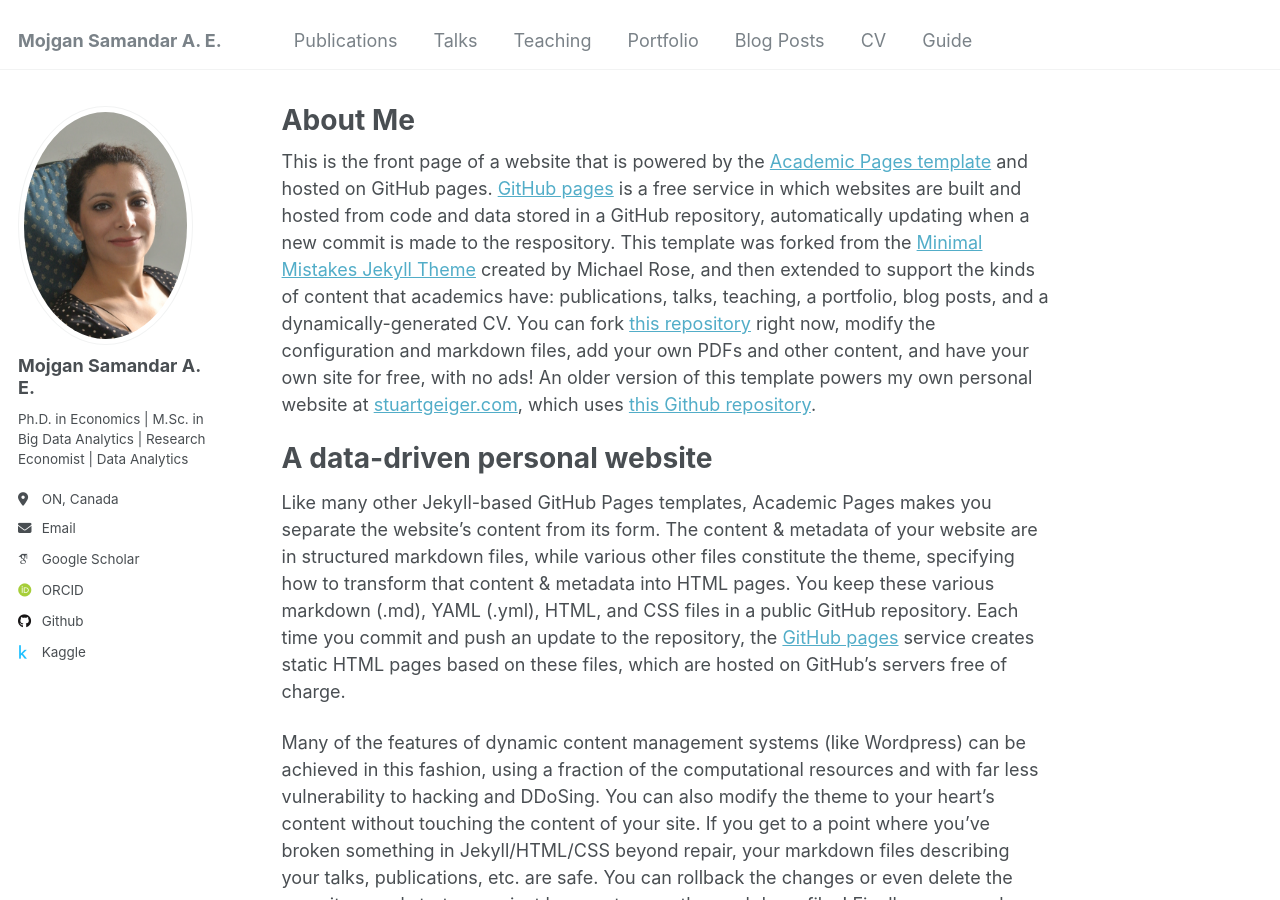
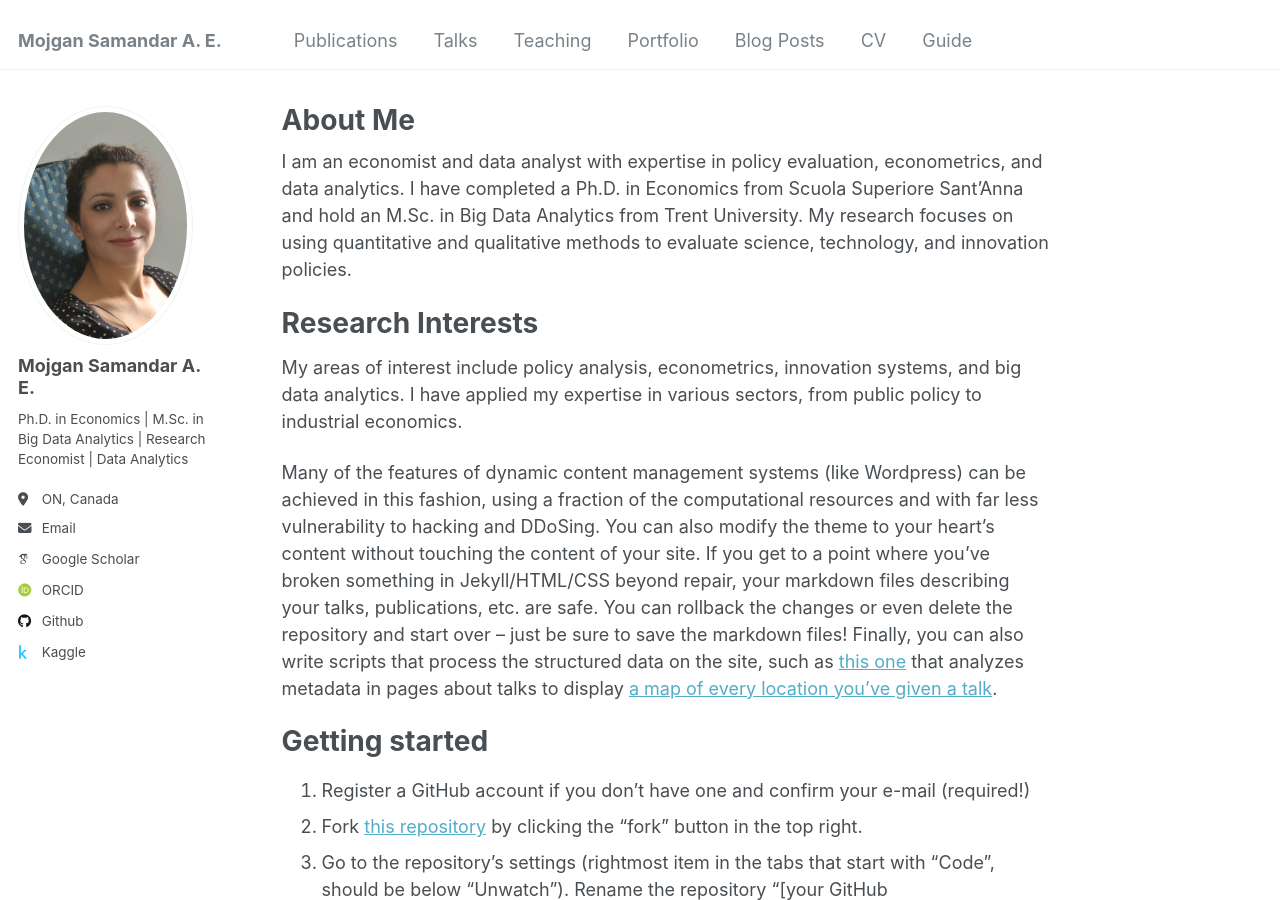
Before and after one commit to samandarali/samandarali.github.io, a Jekyll site: the page built from _pages/about.md, in a window 1280 px wide and 900 px high. Built offline with Jekyll 4.4.1, drawn with Linux system fonts in a browser that asks for light colours; some web fonts are replaced.

Commit message:
Update about.md

```diff
--- a/_pages/about.md
+++ b/_pages/about.md
@@ -7,11 +7,11 @@ redirect_from:
   - /about.html
 ---
 
-This is the front page of a website that is powered by the [Academic Pages template](https://github.com/academicpages/academicpages.github.io) and hosted on GitHub pages. [GitHub pages](https://pages.github.com) is a free service in which websites are built and hosted from code and data stored in a GitHub repository, automatically updating when a new commit is made to the respository. This template was forked from the [Minimal Mistakes Jekyll Theme](https://mmistakes.github.io/minimal-mistakes/) created by Michael Rose, and then extended to support the kinds of content that academics have: publications, talks, teaching, a portfolio, blog posts, and a dynamically-generated CV. You can fork [this repository](https://github.com/academicpages/academicpages.github.io) right now, modify the configuration and markdown files, add your own PDFs and other content, and have your own site for free, with no ads! An older version of this template powers my own personal website at [stuartgeiger.com](http://stuartgeiger.com), which uses [this Github repository](https://github.com/staeiou/staeiou.github.io).
+I am an economist and data analyst with expertise in policy evaluation, econometrics, and data analytics. I have completed a Ph.D. in Economics from Scuola Superiore Sant'Anna and hold an M.Sc. in Big Data Analytics from Trent University. My research focuses on using quantitative and qualitative methods to evaluate science, technology, and innovation policies.
 
-A data-driven personal website
+Research Interests
 ======
-Like many other Jekyll-based GitHub Pages templates, Academic Pages makes you separate the website's content from its form. The content & metadata of your website are in structured markdown files, while various other files constitute the theme, specifying how to transform that content & metadata into HTML pages. You keep these various markdown (.md), YAML (.yml), HTML, and CSS files in a public GitHub repository. Each time you commit and push an update to the repository, the [GitHub pages](https://pages.github.com/) service creates static HTML pages based on these files, which are hosted on GitHub's servers free of charge.
+My areas of interest include policy analysis, econometrics, innovation systems, and big data analytics. I have applied my expertise in various sectors, from public policy to industrial economics.
 
 Many of the features of dynamic content management systems (like Wordpress) can be achieved in this fashion, using a fraction of the computational resources and with far less vulnerability to hacking and DDoSing. You can also modify the theme to your heart's content without touching the content of your site. If you get to a point where you've broken something in Jekyll/HTML/CSS beyond repair, your markdown files describing your talks, publications, etc. are safe. You can rollback the changes or even delete the repository and start over -- just be sure to save the markdown files! Finally, you can also write scripts that process the structured data on the site, such as [this one](https://github.com/academicpages/academicpages.github.io/blob/master/talkmap.ipynb) that analyzes metadata in pages about talks to display [a map of every location you've given a talk](https://academicpages.github.io/talkmap.html).
 
```
